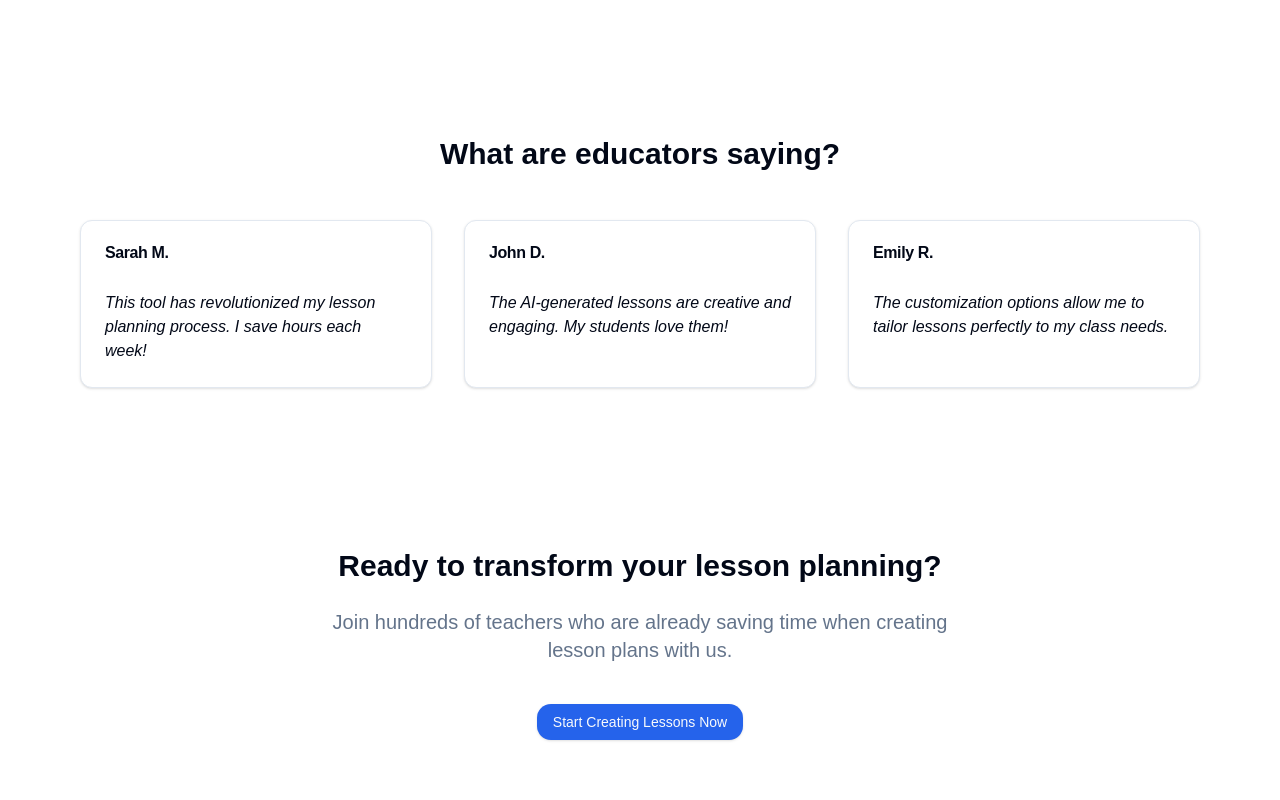
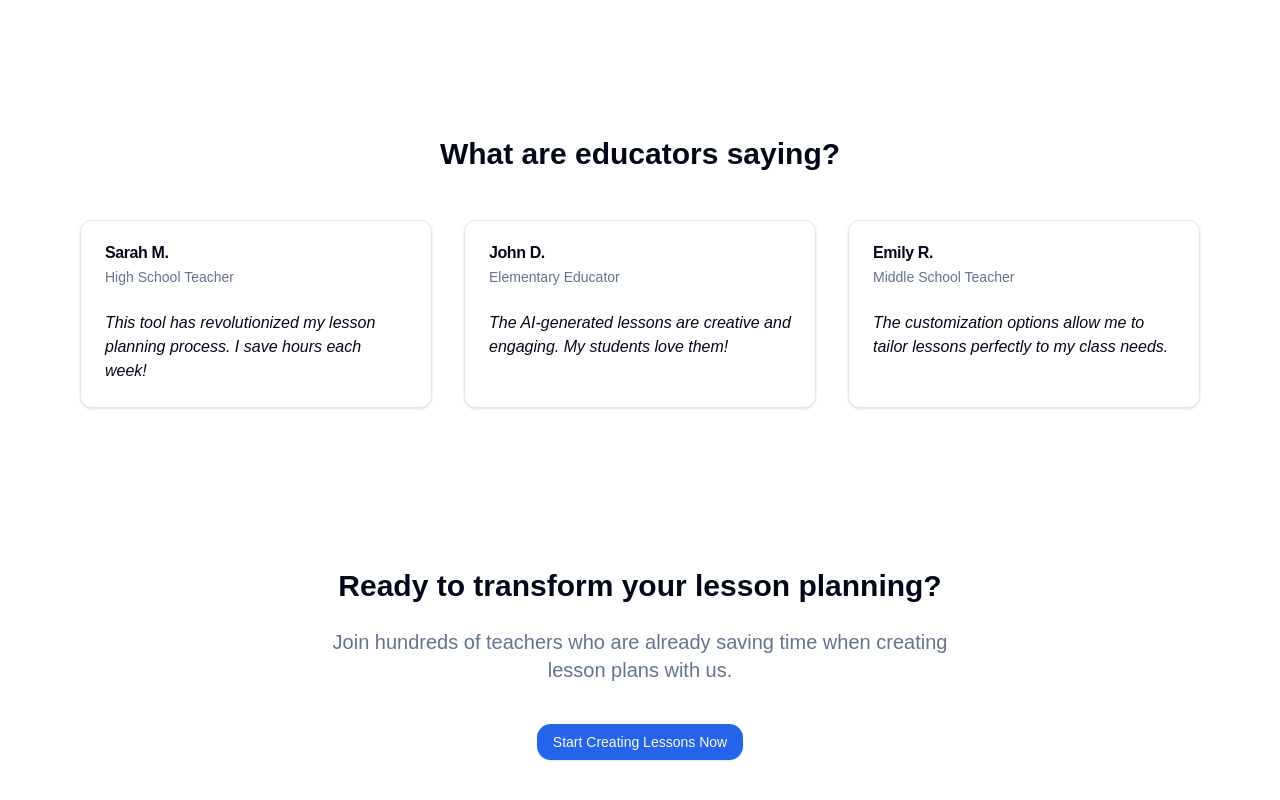
Before and after one commit to EricS02/LessonPlanSaas, a Next.js app: page / in a window 1280 px wide. Shown: the part 1606-2406 px from the top of the page. Built offline with nearby package versions, Linux system fonts and the light colour scheme; no server answers.

Commit message:
Update page.tsx

```diff
--- a/app/page.tsx
+++ b/app/page.tsx
@@ -79,7 +79,7 @@ function TestimonialsSection() {
           <Card key={index}>
             <CardHeader>
               <CardTitle>{testimonial.name}</CardTitle>
-              <CardDescription>{testimonial.description}</CardDescription>
+              <CardDescription>{testimonial.role}</CardDescription>
             </CardHeader>
             <CardContent>
             <p className="italic">{testimonial.quote}</p>
```
